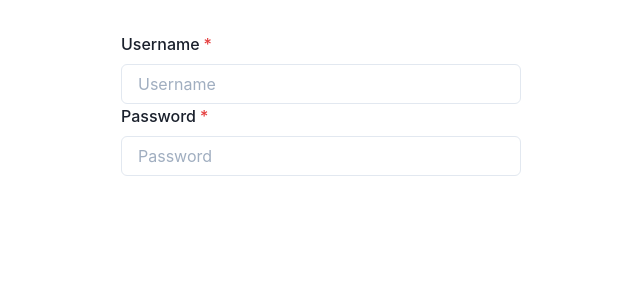
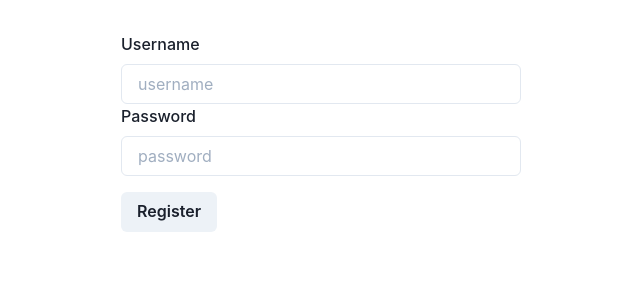
Before and after one commit to admhpr/gogedit, a Next.js app in the folder web/: page /register in a window 1280 px wide. Shown: the top 300 px of the page, without its empty margins (319-959 px from the left). Built offline with nearby package versions, Linux system fonts and the light colour scheme.

Commit message:
chore: use input field

```diff
--- a/web/src/pages/register.tsx
+++ b/web/src/pages/register.tsx
@@ -1,7 +1,8 @@
 import React from "react";
 import { Formik, Form } from "formik";
-import { FormControl, FormLabel, Input } from "@chakra-ui/react";
+import { Button } from "@chakra-ui/react";
 import { Wrapper } from "src/components/Wrapper";
+import { InputField } from "src/components/InputField";
 interface RegisterProps {}
 
 const Register: React.FC<RegisterProps> = ({}) => {
@@ -13,26 +14,26 @@ const Register: React.FC<RegisterProps> = ({}) => {
           console.log(values);
         }}
       >
-        {({ values, handleChange }) => (
+        {({ isSubmitting }) => (
           <Form>
-            <FormControl isRequired>
-              <FormLabel htmlFor="username">Username</FormLabel>
-              <Input
-                value={values.username}
-                onChange={handleChange}
-                id="username"
-                placeholder="Username"
-              />
-            </FormControl>
-            <FormControl isRequired>
-              <FormLabel htmlFor="password">Password</FormLabel>
-              <Input
-                value={values.password}
-                onChange={handleChange}
-                id="password"
-                placeholder="Password"
-              />
-            </FormControl>
+            <InputField
+              name="username"
+              placeholder="username"
+              label="Username"
+            />
+            <InputField
+              name="password"
+              placeholder="password"
+              label="Password"
+            />
+            <Button
+              mt={4}
+              type="submit"
+              isLoading={isSubmitting}
+              variantColor="teal"
+            >
+              Register
+            </Button>
           </Form>
         )}
       </Formik>
```
